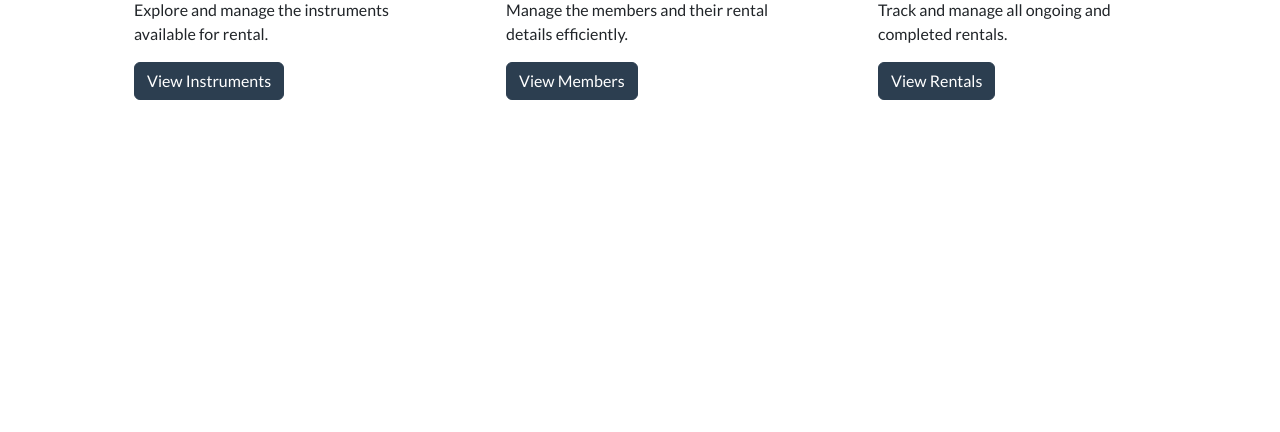
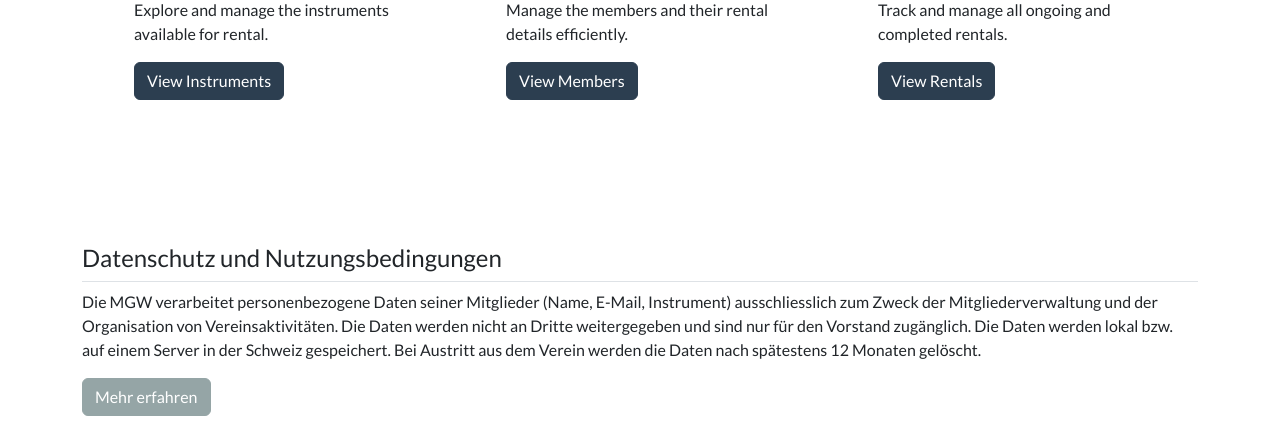
Before and after one commit to peacemaker360/rental, a Flask app: page / in a window 1280 px wide. Shown: the part 798-1230 px from the top of the page. Before the commit the page ends 898 px from the top, so only its background shows below. Run offline with Flask 3, Linux system fonts and the light colour scheme; some libraries are stand-ins or nearby versions.

Commit message:
Add privacy policy and terms of use section to the homepage

```diff
--- a/app/templates/index.html
+++ b/app/templates/index.html
@@ -62,5 +62,10 @@
         </div>
     </div>
 </div>
+<div class="container mt-5">
+    <h4 class="pb-2 border-bottom">Datenschutz und Nutzungsbedingungen</h4>
+    <p>Die MGW verarbeitet personenbezogene Daten seiner Mitglieder (Name, E-Mail, Instrument) ausschliesslich zum Zweck der Mitgliederverwaltung und der Organisation von Vereinsaktivitäten. Die Daten werden nicht an Dritte weitergegeben und sind nur für den Vorstand zugänglich. Die Daten werden lokal bzw. auf einem Server in der Schweiz gespeichert. Bei Austritt aus dem Verein werden die Daten nach spätestens 12 Monaten gelöscht.</p>
+    <a href="https://mgwalperswil.ch/kontakt/" class="btn btn-secondary">Mehr erfahren</a>
+</div>
 
 {% endblock %}
```
